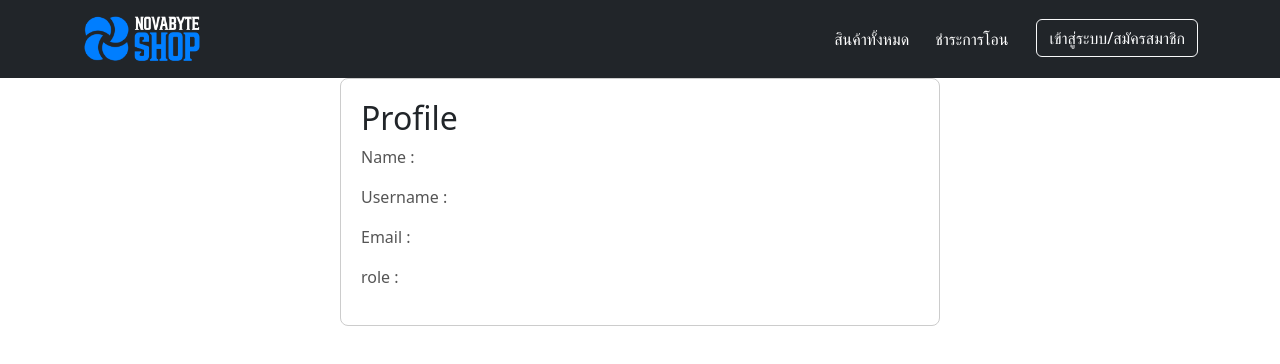
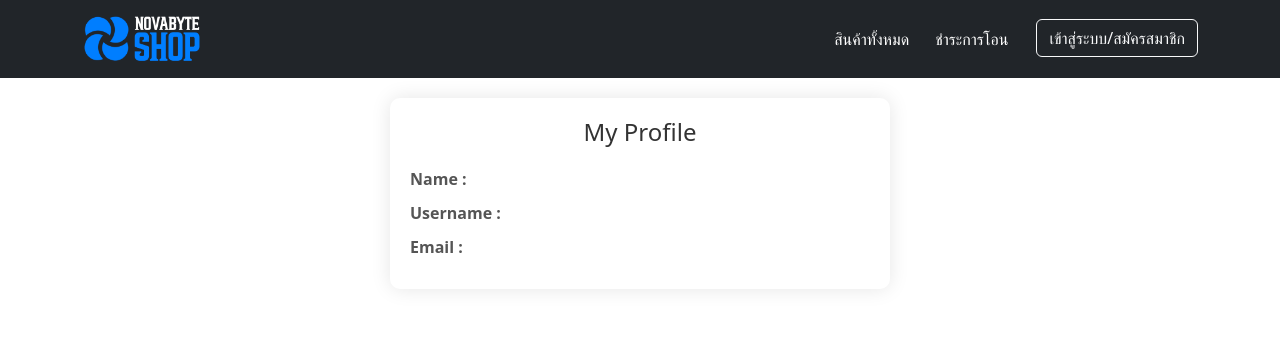
Before and after one commit to 9lut/novabyte-shop-Beta, a React (Create React App) app in the folder nova-client/: page /profile in a window 1280 px wide. Shown: the top 364 px of the page. Built offline with nearby package versions, Linux system fonts and the light colour scheme.

Commit message:
แก้ไขและตกแต่งหน้า Profile

```diff
--- a/nova-client/src/pages/profile/Profile.css
+++ b/nova-client/src/pages/profile/Profile.css
@@ -1,24 +1,41 @@
 /* Profile.css */
+.profile-page {
+  min-height: 100vh;
+  display: flex;
+  flex-direction: column;
+  align-items: center;
+}
+
 .profile-container {
   padding: 20px;
-  margin: auto;
-  max-width: 600px;
-  border: 1px solid #ccc;
-  border-radius: 8px;
+  margin: 20px;
+  width: 90%; /* เปลี่ยนเป็นความกว้างเป็นเปอร์เซ็นต์ */
+  max-width: 500px;
+  border-radius: 10px;
+  box-shadow: 0 0 20px rgba(0, 0, 0, 0.1);
 }
 
-.profile-content {
+.profile-title {
+  font-size: 24px; /* ลดขนาดตัวหนังสือของหัวข้อ */
+  color: #333;
+  text-align: center;
+  margin-bottom: 20px; /* เพิ่มช่องว่างด้านล่างของหัวข้อ */
+}
+
+.profile-details {
   margin-top: 20px;
 }
 
-/* Style for the headings */
-h2 {
-  font-size: 24px;
+.detail-item {
+  margin-bottom: 10px; /* ลดระยะห่างระหว่างรายการ */
+}
+
+.detail-label {
+  font-weight: bold;
+  color: #555;
+  margin-right: 5px; /* ลดระยะห่างขวาของรายการ */
+}
+
+.detail-value {
   color: #333;
 }
-
-/* Style for the paragraphs */
-p {
-  font-size: 16px;
-  color: #555;
-}
--- a/nova-client/src/pages/profile/profile.jsx
+++ b/nova-client/src/pages/profile/profile.jsx
@@ -4,19 +4,30 @@ import { userData } from '../../helpers';
 import './Profile.css';
 
 export const Profile = () => {
-  const { name , username, email , role} = userData();
+  const { name , username, email} = userData();
+
   return (
     <div>
       <Navbar />
+    <div className="profile-page">
       <div className="profile-container">
-        <h2>Profile</h2>
+        <h2 className="profile-title">My Profile</h2>
         <div className="profile-details">
-          <p>Name : {name}</p>
-          <p>Username : {username}</p>
-          <p>Email : {email}</p>
-          <p>role : {role}</p>
+          <div className="detail-item">
+            <span className="detail-label">Name :</span>
+            <span className="detail-value">{name}</span>
+          </div>
+          <div className="detail-item">
+            <span className="detail-label">Username :</span>
+            <span className="detail-value">{username}</span>
+          </div>
+          <div className="detail-item">
+            <span className="detail-label">Email :</span>
+            <span className="detail-value">{email}</span>
+          </div>
         </div>
       </div>
+    </div>
     </div>
   );
 };
```
